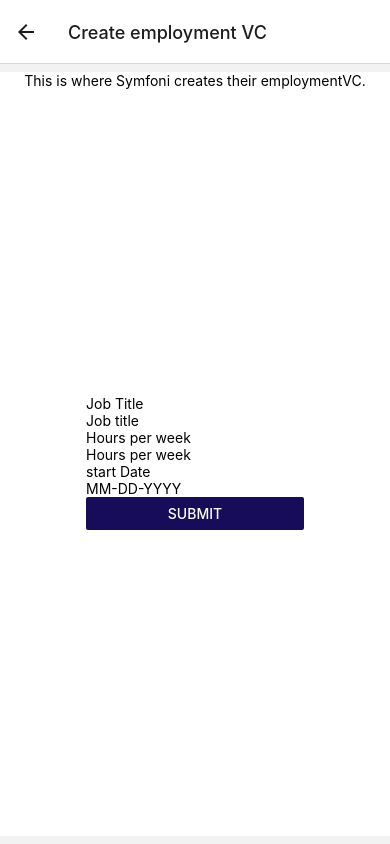
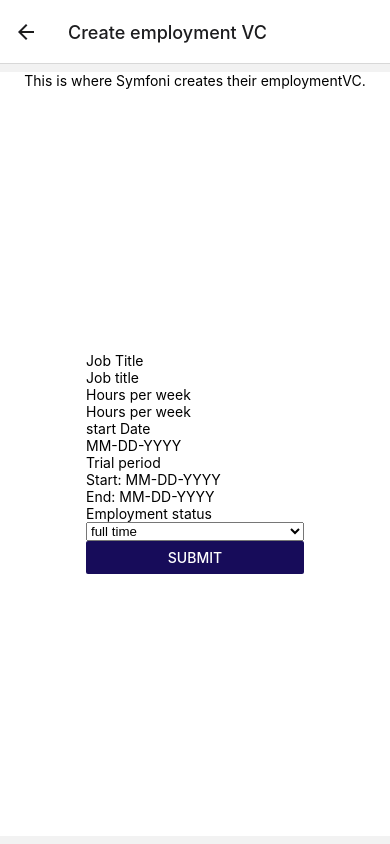
Before and after one commit to symfoni/bachelor, a React Native app: screen /SymfoniCreateEmploymentVC in a window 390 px wide. Built offline with nearby package versions, Linux system fonts and the light colour scheme.

Commit message:
added dropdown menu

```diff
--- a/app/components/employmentForm.tsx
+++ b/app/components/employmentForm.tsx
@@ -1,8 +1,9 @@
-import React from 'react';
+import { Picker } from '@react-native-picker/picker';
 import { Button, TextInput, View, Text } from 'react-native';
 import { styles, symfoniColor } from '../styles';
 import { Formik } from 'formik';
 import * as yup from 'yup';
+import React, { useState } from 'react';
 
 // A schema for validating the form inputs using the yup library
 const EmploymentSchema = yup.object({
@@ -11,10 +12,14 @@ const EmploymentSchema = yup.object({
 	startDate: yup.date().required()
 });
 
+
+
 // TODO: Add a way to navigate to the QR page when submitting the form
 // TODO: Implement a way to pass the props to the proper endpoint
 
 export default function EmploymentForm() {
+
+	const [selectedEmploymentState, setSelectedEmploymentState] = useState('fullTime');
 
 	return (
 
@@ -24,7 +29,8 @@ export default function EmploymentForm() {
 		 */
 		<View style={styles.container}>
 			<Formik
-				initialValues={{ jobTitle: '', hoursOfWork: '', startDate: '' }}
+				initialValues={{ jobTitle: '', placeOfWork: '', hoursOfWork: '', startDate: '', endDate: '',  employmentType: '', partTimePercentage: '', frequency: '', amount: '',
+					currency: '', trialStartDate: '', trialEndDate: '', rightForPension: false, nonCompeteClause: false, requirementToWorkOversees: false, employmentStatus: ''}}
 				validationSchema={EmploymentSchema}
 				onSubmit={(values, actions) => {
 					actions.resetForm();
@@ -42,6 +48,8 @@ export default function EmploymentForm() {
 						/>
 
 						<Text>{props.touched.jobTitle && props.errors.jobTitle}</Text>
+
+
 
 
 						<Text>Hours per week</Text>
@@ -66,6 +74,35 @@ export default function EmploymentForm() {
 
 						/>
 
+						<Text>Trial period</Text>
+						<TextInput
+							style={styles.input}
+							placeholder='Start: MM-DD-YYYY'
+							onChangeText={props.handleChange('trialStartDate')}
+							value={props.values.startDate}
+							onBlur={props.handleBlur('trialStartDate')}
+
+						/>
+						<TextInput
+							style={styles.input}
+							placeholder='End: MM-DD-YYYY'
+							onChangeText={props.handleChange('trialEndDate')}
+							value={props.values.startDate}
+							onBlur={props.handleBlur('trialEndDate')}
+						/>
+
+						<Text>Employment status</Text>
+						<Picker
+							selectedValue={selectedEmploymentState}
+							onValueChange={(itemValue) => setSelectedEmploymentState(itemValue)}
+						>
+							<Picker.Item label='full time' value='full time'></Picker.Item>
+							<Picker.Item label='part time' value='part time'></Picker.Item>
+							<Picker.Item label='freelance' value='freelance'></Picker.Item>
+						</Picker>
+
+
+
 						<Text>{props.touched.startDate && props.errors.startDate}</Text>
 
 						<Button color={symfoniColor} title="Submit" onPress={props.submitForm} />
```
